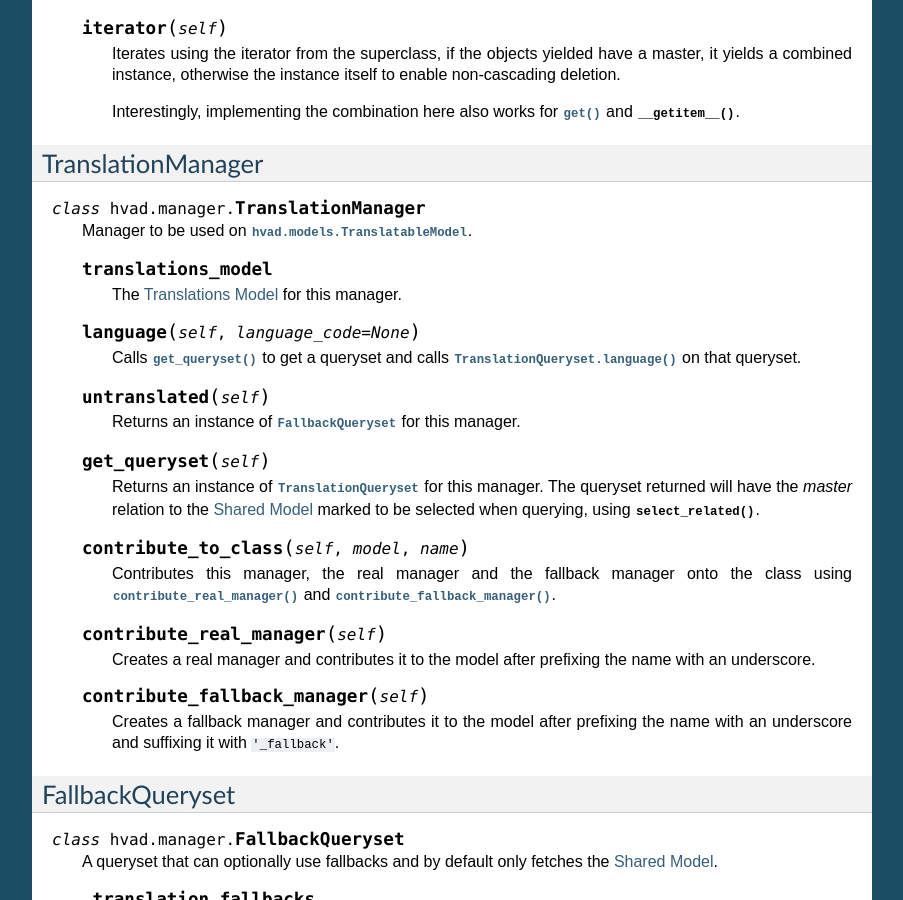
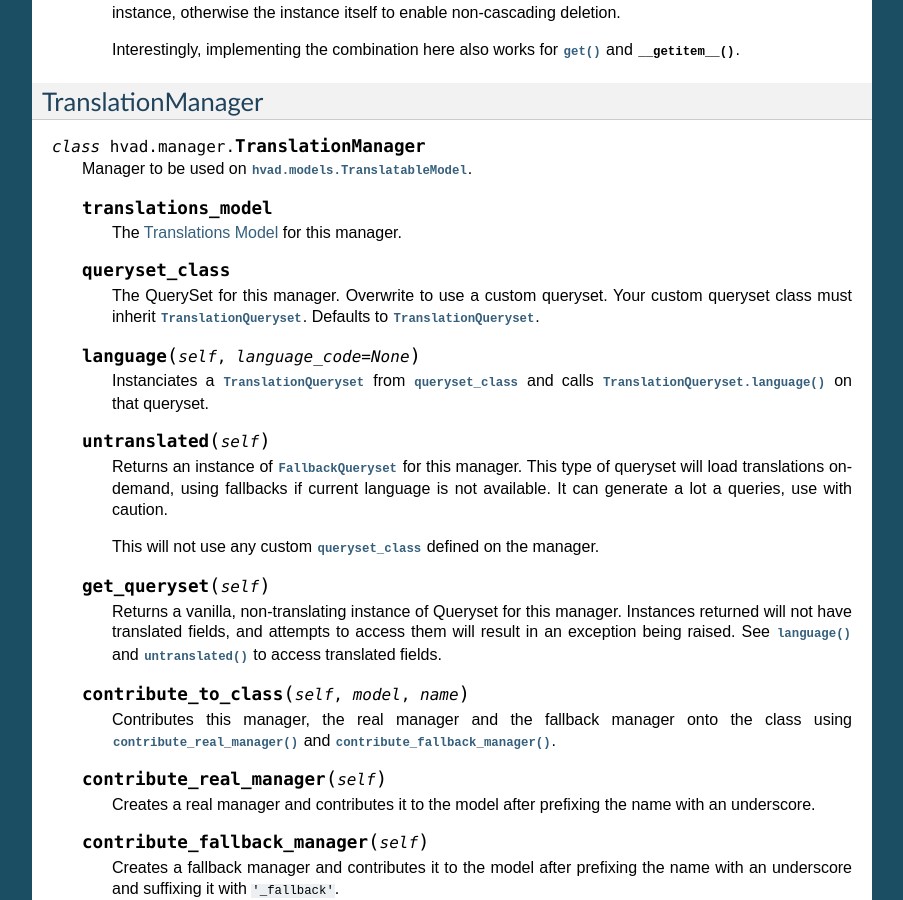
Before and after one commit to KristianOellegaard/django-hvad, a Sphinx documentation site: the page built from docs/internal/manager.rst, in a window 1280 px wide and 900 px high, scrolled down 4887 px. Shown: the whole window, without its empty margins (198-1101 px from the left). Built offline with Sphinx 7.4.7, drawn with Linux system fonts in a browser that asks for light colours; some of the changed text lies outside the part shown.

Commit message:
Closes #86 - fix documentation about TranslationManager's get_queryset, untranslated and language methods

```diff
--- a/docs/internal/manager.rst
+++ b/docs/internal/manager.rst
@@ -354,21 +350,31 @@ TranslationManager
 
         The :term:`Translations Model` for this manager.
 
+    .. attribute:: queryset_class
+
+        The QuerySet for this manager. Overwrite to use a custom queryset. Your custom
+        queryset class must inherit :class:`TranslationQueryset`. Defaults to
+        :class:`TranslationQueryset`.
+
     .. method:: language(self, language_code=None)
 
-        Calls :meth:`get_queryset` to get a queryset and calls
+        Instanciates a :class:`TranslationQueryset` from :attr:`queryset_class` and calls
         :meth:`TranslationQueryset.language` on that queryset.
 
     .. method:: untranslated(self)
 
-        Returns an instance of :class:`FallbackQueryset` for this manager.
+        Returns an instance of :class:`FallbackQueryset` for this manager. This type of
+        queryset will load translations on-demand, using fallbacks if current language is
+        not available. It can generate a lot a queries, use with caution.
+
+        This will not use any custom :attr:`queryset_class` defined on the manager.
 
     .. method:: get_queryset(self)
 
-        Returns an instance of :class:`TranslationQueryset` for this manager.
-        The queryset returned will have the *master* relation to the
-        :term:`Shared Model` marked to be selected when querying, using
-        :meth:`select_related`.
+        Returns a vanilla, non-translating instance of Queryset for this manager.
+        Instances returned will not have translated fields, and attempts to access them
+        will result in an exception being raised. See :meth:`language` and :meth:`untranslated`
+        to access translated fields.
 
     .. method:: contribute_to_class(self, model, name)
 
```
Also changed, not shown: other parts of docs/internal/manager.rst (+0 -4 lines).
